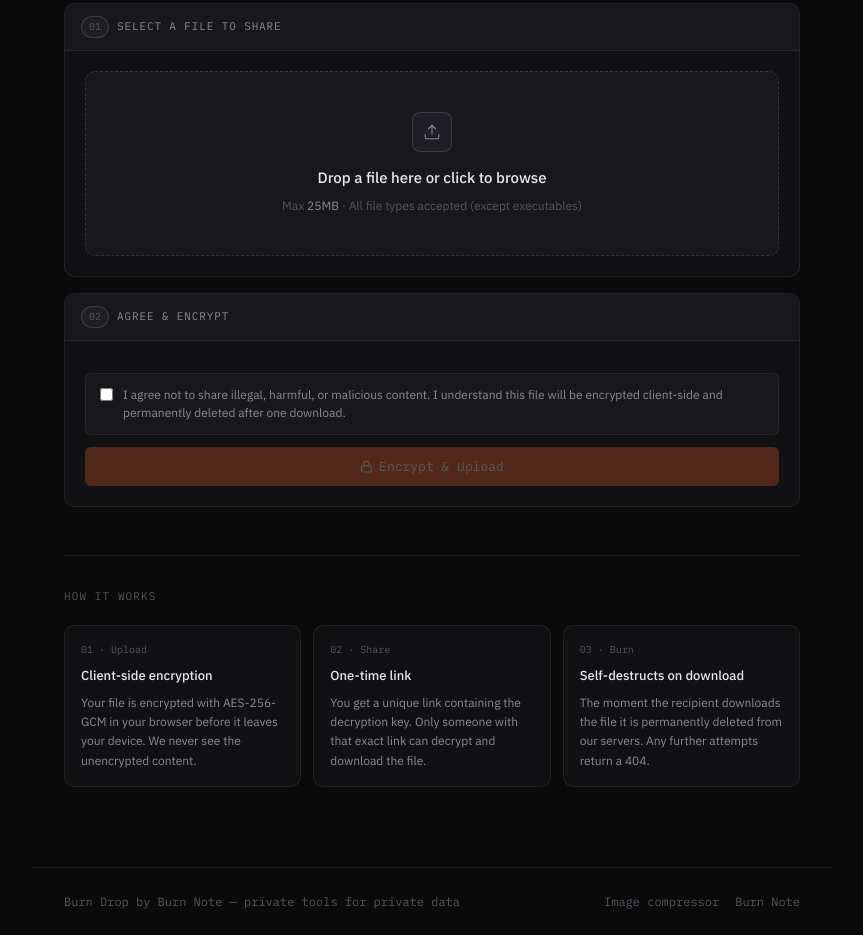
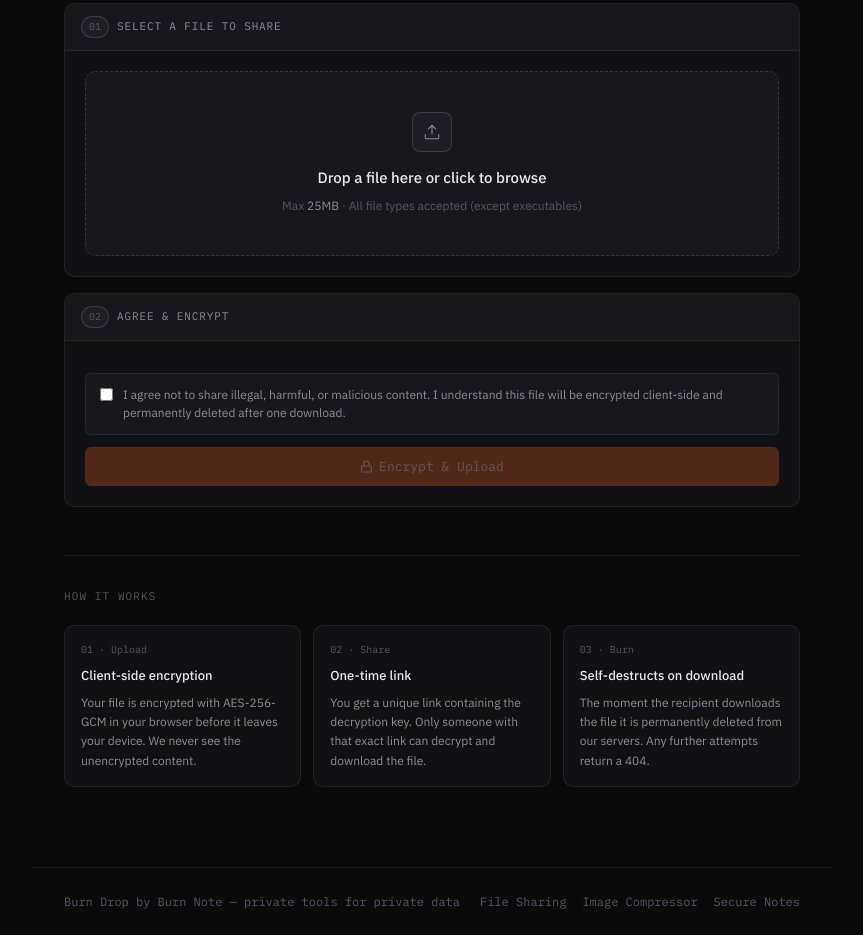
Before and after one commit to lawnphix/burndrop-frontend, a plain HTML site: page index.html in a window 1280 px wide. Shown: the part 446-1381 px from the top of the page, without its empty margins (208-1071 px from the left). Drawn offline with Linux system fonts and the light colour scheme.

Commit message:
Add links for File Sharing and Secure Notes in footer

```diff
--- a/index.html
+++ b/index.html
@@ -619,8 +619,9 @@ footer {
 <footer>
   <span class="footer-copy">Burn Drop by <a href="https://burnnote.io/" class="footer-link">Burn Note</a> — private tools for private data</span>
   <span class="footer-copy footer-tools">
-    <a href="https://burnnote.io/image-compressor/" class="footer-link">Image compressor</a>
-    <a href="https://burnnote.io/secure-note/" class="footer-link">Burn Note</a>
+    <a href="https://burnnote.io/file-sharing/" class="footer-link">File Sharing</a>
+    <a href="https://burnnote.io/image-compressor/" class="footer-link">Image Compressor</a>
+    <a href="https://burnnote.io/secure-note/" class="footer-link">Secure Notes</a>
   </span>
 </footer>
 
```
